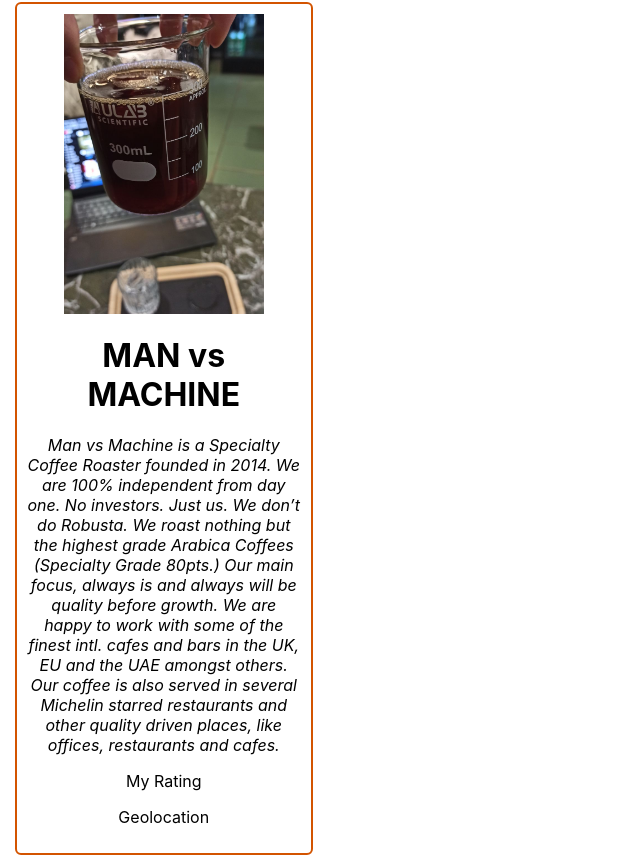
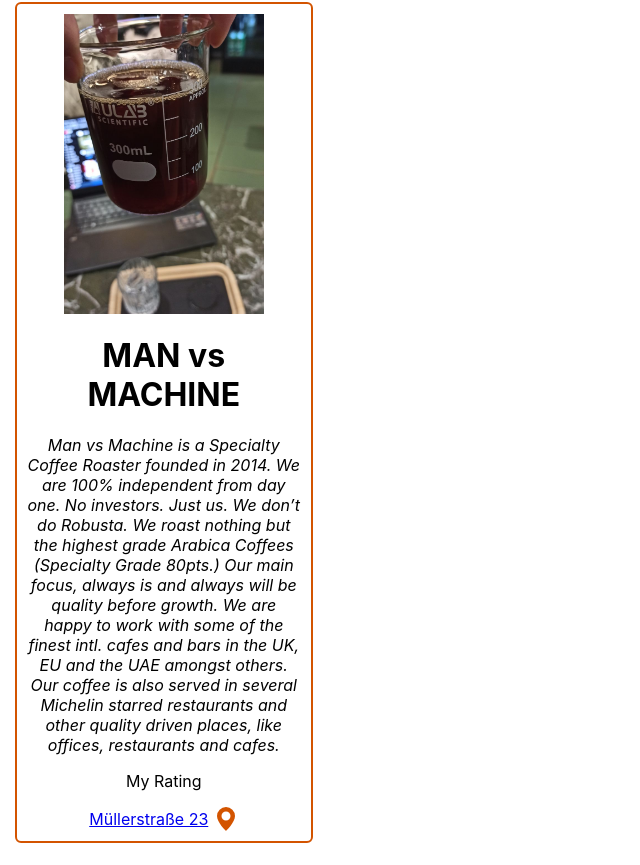
Before and after one commit to Khaanh/MyGastroTrip, a React (Create React App) app: page / in a window 1280 px wide. Shown: the part 140-1005 px from the top of the page, without its empty margins (0-640 px from the left). Built offline with nearby package versions, Linux system fonts and the light colour scheme.

Commit message:
Add react icon

```diff
--- a/package.json
+++ b/package.json
@@ -9,6 +9,7 @@
     "classnames": "^2.5.1",
     "react": "^18.3.1",
     "react-dom": "^18.3.1",
+    "react-icons": "^5.3.0",
     "react-scripts": "5.0.1",
     "web-vitals": "^2.1.4"
   },
--- a/src/components/ListOfCards/ListOfCards.js
+++ b/src/components/ListOfCards/ListOfCards.js
@@ -1,4 +1,33 @@
+import { BsFillGeoAltFill } from "react-icons/bs";
 import "./style.css";
+import { IconContext } from "react-icons";
+
+const caffees = [
+	{
+		id: 0,
+		name: "Man vs Machine 0",
+		desc: "Man vs Machine is a Specialty Coffee Roaster founded in 2014. We are 100% independent from day one. No investors. Just us. We don’t do Robusta. We roast nothing but the highest grade Arabica Coffees (Specialty Grade 80pts.) Our main focus, always is and always will be quality before growth. We are happy to work with some of the finest intl. cafes and bars in the UK, EU and the UAE amongst others. Our coffee is also served in several Michelin starred restaurants and other quality driven places, like offices,	restaurants and cafes.",
+		rating: 5,
+		geo: "https://www.google.com/maps/dir//Man+Versus+Machine+Coffee+Roasters,+M%C3%BCllerstra%C3%9Fe+23,+80469+M%C3%BCnchen/data=!4m6!4m5!1m1!4e2!1m2!1m1!1s0x479ddf5e115d6107:0xebd22248be182933?sa=X&ved=1t:57443&ictx=111",
+		address: "Müllerstraße 23",
+	},
+	{
+		id: 1,
+		name: "Man vs Machine 1",
+		desc: "Man vs Machine is a Specialty Coffee Roaster founded in 2014. We are 100% independent from day one. No investors. Just us. We don’t do Robusta. We roast nothing but the highest grade Arabica Coffees (Specialty Grade 80pts.) Our main focus, always is and always will be quality before growth. We are happy to work with some of the finest intl. cafes and bars in the UK, EU and the UAE amongst others. Our coffee is also served in several Michelin starred restaurants and other quality driven places, like offices,	restaurants and cafes.",
+		rating: 3,
+		geo: "https://www.google.com/maps/dir//Man+Versus+Machine+Coffee+Roasters,+M%C3%BCllerstra%C3%9Fe+23,+80469+M%C3%BCnchen/data=!4m6!4m5!1m1!4e2!1m2!1m1!1s0x479ddf5e115d6107:0xebd22248be182933?sa=X&ved=1t:57443&ictx=111",
+		address: "Müllerstraße 1",
+	},
+	{
+		id: 2,
+		name: "Man vs Machine 2",
+		desc: "Man vs Machine is a Specialty Coffee Roaster founded in 2014. We are 100% independent from day one. No investors. Just us. We don’t do Robusta. We roast nothing but the highest grade Arabica Coffees (Specialty Grade 80pts.) Our main focus, always is and always will be quality before growth. We are happy to work with some of the finest intl. cafes and bars in the UK, EU and the UAE amongst others. Our coffee is also served in several Michelin starred restaurants and other quality driven places, like offices,	restaurants and cafes.",
+		rating: 4,
+		geo: "https://www.google.com/maps/dir//Man+Versus+Machine+Coffee+Roasters,+M%C3%BCllerstra%C3%9Fe+23,+80469+M%C3%BCnchen/data=!4m6!4m5!1m1!4e2!1m2!1m1!1s0x479ddf5e115d6107:0xebd22248be182933?sa=X&ved=1t:57443&ictx=111",
+		address: "Müllerstraße 2",
+	},
+];
 
 export default function ListOfCards() {
 	return (
@@ -22,7 +51,17 @@ export default function ListOfCards() {
 					</em>
 				</p>
 				<p>My Rating</p>
-				<p>Geolocation</p>
+				<div>
+					<a
+						className="card-link"
+						href="https://www.google.com/maps/dir//Man+Versus+Machine+Coffee+Roasters,+M%C3%BCllerstra%C3%9Fe+23,+80469+M%C3%BCnchen/data=!4m6!4m5!1m1!4e2!1m2!1m1!1s0x479ddf5e115d6107:0xebd22248be182933?sa=X&ved=1t:57443&ictx=111"
+					>
+						<span className="card-link__text">Müllerstraße 23</span>
+						<IconContext.Provider value={{ className: "icon-map" }}>
+							<BsFillGeoAltFill />
+						</IconContext.Provider>
+					</a>
+				</div>
 			</div>
 		</div>
 	);
--- a/src/components/ListOfCards/style.css
+++ b/src/components/ListOfCards/style.css
@@ -33,3 +33,19 @@ img {
 .card-pic img {
 	width: 100%;
 }
+
+.card-link {
+	display: inline-flex;
+	justify-content: center;
+	align-items: center;
+}
+
+.card-link__text {
+	display: inline-block;
+	margin-right: 6px;
+}
+
+.icon-map {
+	font-size: 24px;
+	color: #d35400;
+}
```
Also changed, not shown: 1 other file (tests, documents, lock files or other folders).
